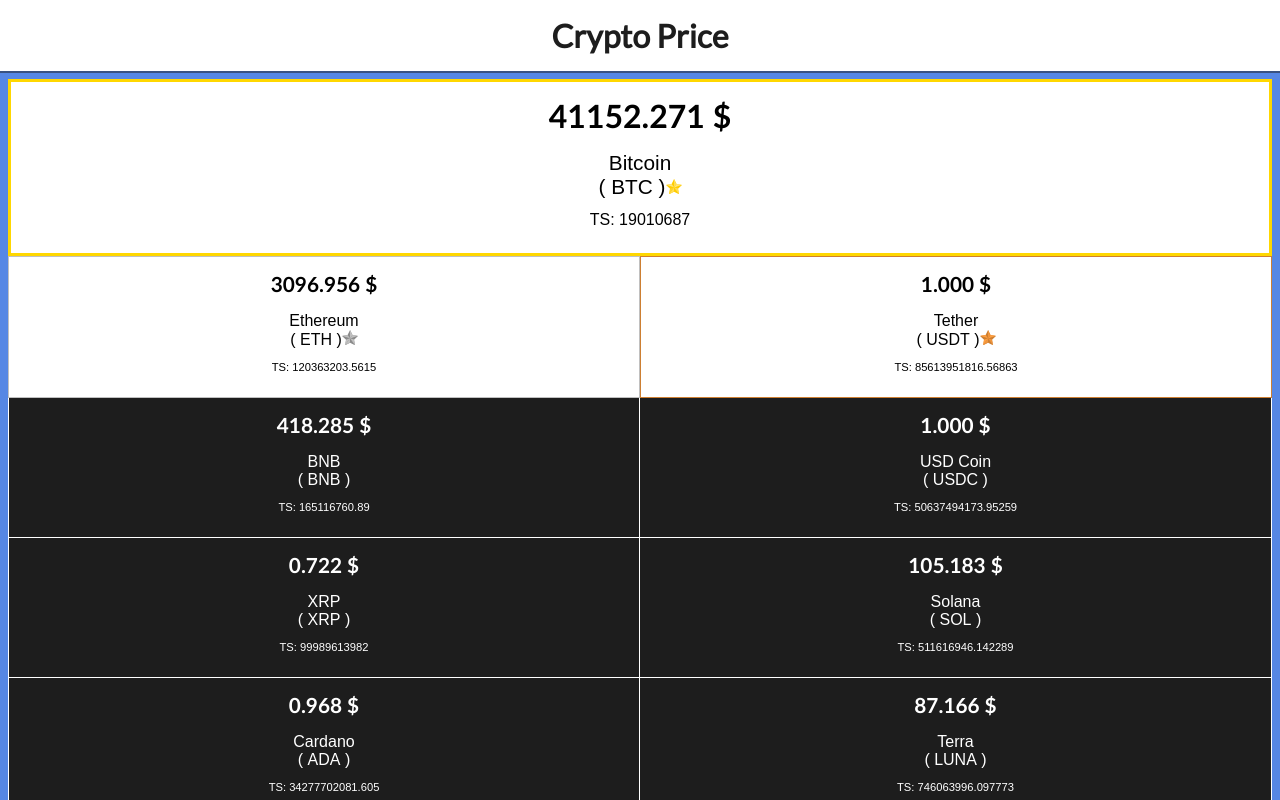
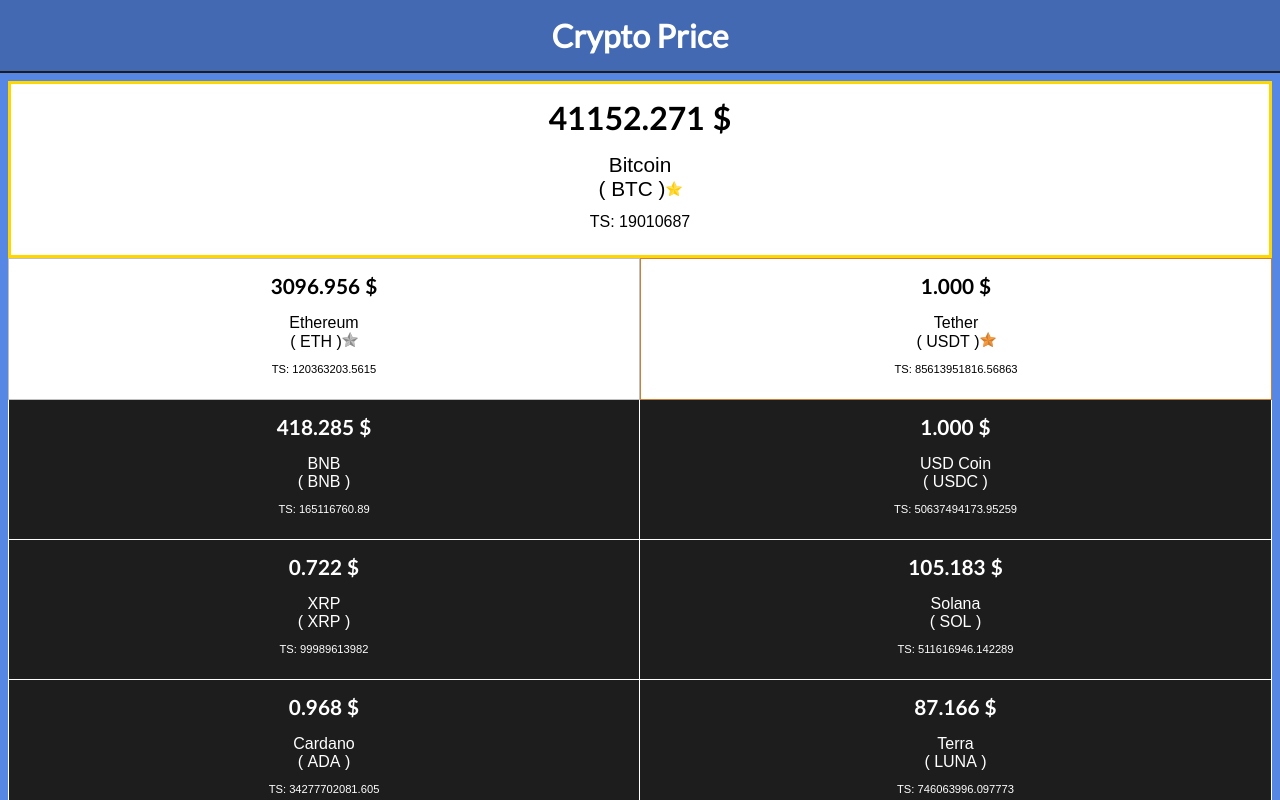
Before and after one commit to Saadat123456/Stock-Metrics-Webapp, a React (Create React App) app: page / in a window 1280 px wide. Shown: the top 800 px of the page. Built offline with nearby package versions, Linux system fonts and the light colour scheme.

Commit message:
Improve Styles for header

```diff
--- a/src/components/common/header.module.css
+++ b/src/components/common/header.module.css
@@ -1,7 +1,10 @@
 .topBar {
-  background-color: #fff;
+  background-color: #4369b2;
   padding: 1rem 0.5rem;
-  box-shadow: 0 2px #1d1d1d7f;
+  border-bottom: 2px solid #1d1d1d;
+  display: flex;
+  align-items: center;
+  color: #fff;
 }
 
 .heading {
@@ -9,6 +12,5 @@
   font-weight: bold;
   display: flex;
   justify-content: center;
-  color: #1d1d1d;
   font-family: 'Lato', sans-serif;
 }
```
